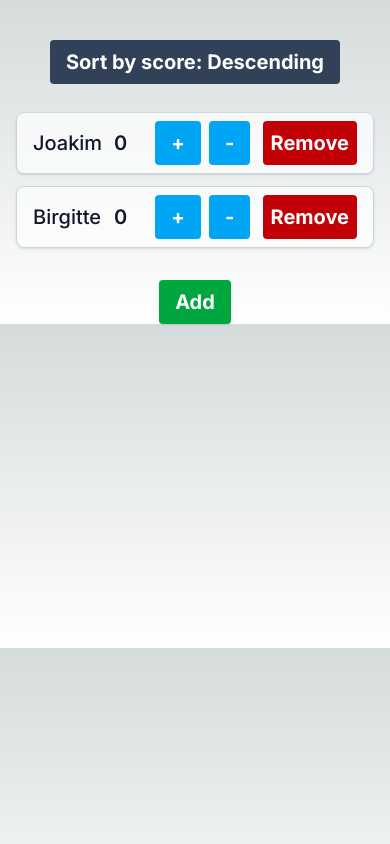
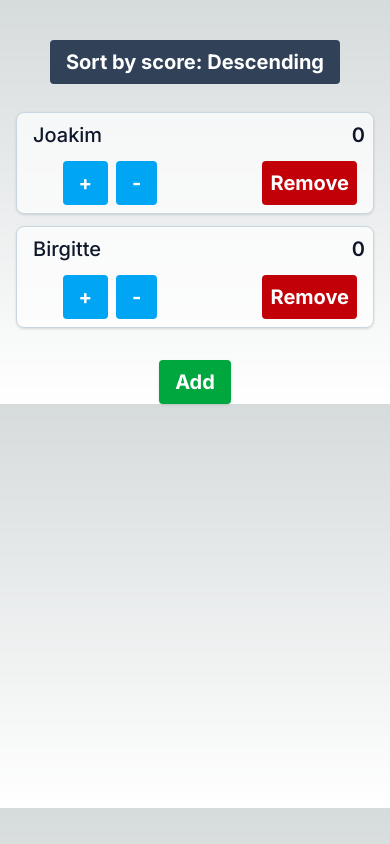
Before and after one commit to MikAoJk/scoreboard, a Next.js app: page / in a window 390 px wide. Built offline with nearby package versions, Linux system fonts and the light colour scheme.

Commit message:
Refactor Player component layout and styles

```diff
--- a/src/components/Player.tsx
+++ b/src/components/Player.tsx
@@ -24,12 +24,12 @@ const Player = (playerProps: PlayerProps) => {
     }
 
     return (
-        <ul className="mt-3 flex items-center rounded-lg border border-slate-300 bg-white/70 px-2 py-2 shadow-sm dark:border-slate-700 dark:bg-slate-900/70">
-            <li className="ml-2 w-1/6 text-left font-medium text-slate-900 dark:text-slate-100">{playerProps.playerData.name}</li>
-            <li className="w-1/5 font-semibold text-slate-900 dark:text-slate-100">{playerProps.playerData.score}</li>
-            <li className="w-1/3"><ChangePlayerScore onAddChangePlayerScore={addPlayerScoreHandler}
+        <ul className="mt-3 grid grid-cols-2 items-center gap-y-3 rounded-lg border border-slate-300 bg-white/70 px-2 py-2 shadow-sm md:flex dark:border-slate-700 dark:bg-slate-900/70">
+            <li className="ml-2 min-w-0 break-words text-left font-medium text-slate-900 md:w-1/6 dark:text-slate-100">{playerProps.playerData.name}</li>
+            <li className="min-w-0 break-words text-right font-semibold text-slate-900 md:w-1/5 md:text-center dark:text-slate-100">{playerProps.playerData.score}</li>
+            <li className="md:w-1/3"><ChangePlayerScore onAddChangePlayerScore={addPlayerScoreHandler}
                                                      onSubstractChangePlayerScore={substractPlayerScoreHandler}/></li>
-            <li className="w-1/3 text-right mr-2">
+            <li className="text-right mr-2 md:w-1/3">
                 <button onClick={onSaveRemovePlayerHandler} type="button" className="rounded bg-red-700 px-2 py-2 font-bold text-white">Remove
                 </button>
             </li>
```
